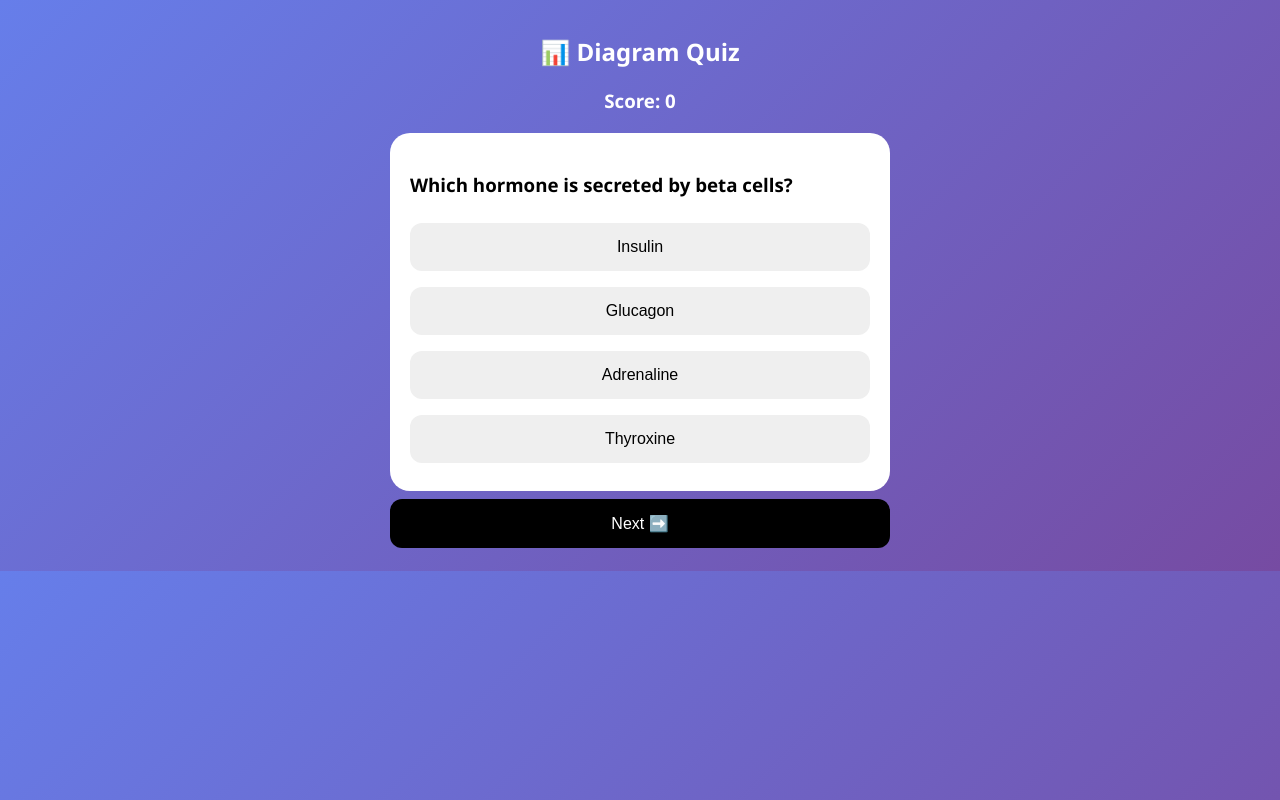
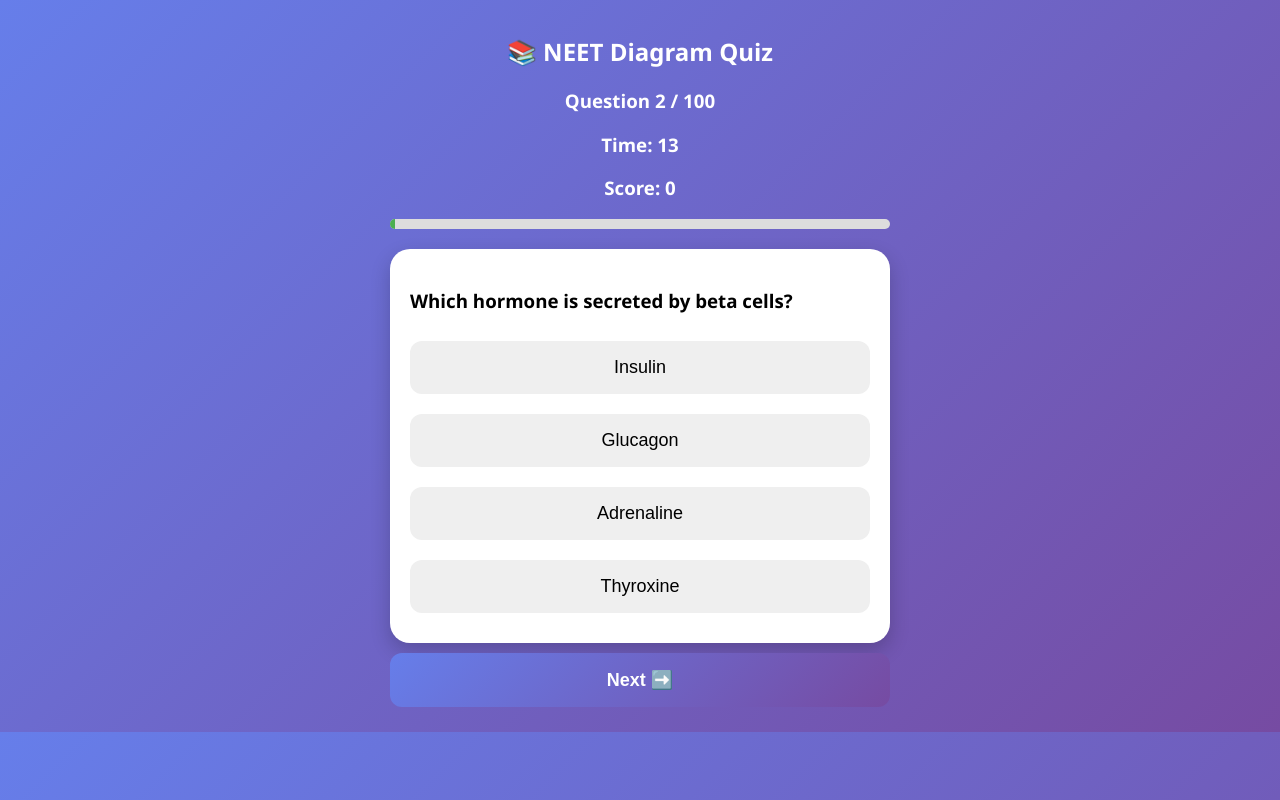
Before and after one commit to kamalkumar1153-jpg/Neet.2027, a plain HTML site: page index.html in a window 1280 px wide. Both pictures are taken after a click on the button "Next ➡️". Drawn offline with Linux system fonts and the light colour scheme.

Commit message:
Update quiz title and enhance UI elements

```diff
--- a/index.html
+++ b/index.html
@@ -1,7 +1,7 @@
 <!DOCTYPE html>
 <html>
 <head>
-  <title>NEET Diagram Quiz</title>
+  <title>NEET Pro Quiz</title>
   <meta name="viewport" content="width=device-width, initial-scale=1.0">
 
   <style>
@@ -17,11 +17,17 @@
       padding: 15px;
     }
 
+    .header {
+      text-align: center;
+      color: white;
+    }
+
     .card {
       background: white;
       border-radius: 20px;
       padding: 20px;
       margin-top: 20px;
+      box-shadow: 0 8px 20px rgba(0,0,0,0.2);
     }
 
     img {
@@ -32,20 +38,68 @@
 
     button {
       width: 100%;
-      padding: 15px;
-      margin: 8px 0;
+      padding: 16px;
+      margin: 10px 0;
+      font-size: 18px;
       border-radius: 12px;
       border: none;
-      font-size: 16px;
       cursor: pointer;
+      transition: 0.3s;
     }
 
-    .correct { background: green; color: white; }
-    .wrong { background: red; color: white; }
+    button:hover {
+      transform: scale(1.05);
+      box-shadow: 0 0 15px rgba(102,126,234,0.7);
+    }
+
+    button:active {
+      transform: scale(0.95);
+    }
+
+    .correct {
+      background: #4CAF50 !important;
+      color: white;
+      animation: pulse 0.5s;
+    }
+
+    .wrong {
+      background: #f44336 !important;
+      color: white;
+      animation: shake 0.4s;
+    }
+
+    @keyframes pulse {
+      0%{transform:scale(1)}
+      50%{transform:scale(1.1)}
+      100%{transform:scale(1)}
+    }
+
+    @keyframes shake {
+      0%{transform:translateX(0)}
+      25%{transform:translateX(-5px)}
+      50%{transform:translateX(5px)}
+      75%{transform:translateX(-5px)}
+      100%{transform:translateX(0)}
+    }
 
     .next-btn {
-      background: black;
+      background: linear-gradient(135deg, #667eea, #764ba2);
       color: white;
+      font-weight: bold;
+    }
+
+    .progress-bar {
+      height: 10px;
+      background: #ddd;
+      border-radius: 10px;
+      overflow: hidden;
+    }
+
+    .progress {
+      height: 100%;
+      width: 0%;
+      background: #4CAF50;
+      transition: 0.4s;
     }
   </style>
 </head>
@@ -53,12 +107,22 @@
 <body>
 
 <div class="container">
-  <h2 style="color:white;text-align:center;">📊 Diagram Quiz</h2>
-  <h3 id="score" style="color:white;text-align:center;">Score: 0</h3>
+
+  <div class="header">
+    <h2>📚 NEET Diagram Quiz</h2>
+    <h3 id="progressText"></h3>
+    <h3 id="timer">Time: 15</h3>
+    <h3 id="score">Score: 0</h3>
+  </div>
+
+  <div class="progress-bar">
+    <div class="progress" id="progressBar"></div>
+  </div>
 
   <div id="quiz" class="card"></div>
 
   <button class="next-btn" onclick="nextQ()">Next ➡️</button>
+
 </div>
 
 <script src="questions.js"></script>
@@ -66,35 +130,62 @@
 <script>
 let index = 0;
 let score = 0;
+let time = 15;
+let timer;
+let answered = false;
 
 function loadQ(){
+  clearInterval(timer);
+  time = 15;
+  answered = false;
+
   let q = questions[index];
+
+  document.getElementById("progressText").innerText =
+    `Question ${index+1} / ${questions.length}`;
+
+  document.getElementById("timer").innerText = "Time: " + time;
+
+  let percent = (index / questions.length) * 100;
+  document.getElementById("progressBar").style.width = percent + "%";
 
   document.getElementById("quiz").innerHTML = `
     <h3>${q.q}</h3>
 
-    ${q.img ? `<img src="${q.img}">` : ""}
+    ${q.img ? `
+      <img src="${q.img}"
+      onerror="this.src='https://via.placeholder.com/400x250?text=Image+Not+Found'">
+    ` : ""}
 
     ${q.options.map((opt,i)=>
       `<button onclick="checkAns(${i}, this)">${opt}</button>`
     ).join("")}
   `;
+
+  timer = setInterval(()=>{
+    time--;
+    document.getElementById("timer").innerText = "Time: " + time;
+    if(time==0) nextQ();
+  },1000);
 }
 
-function checkAns(i,btn){
+function checkAns(selected,btn){
+  if(answered) return;
+  answered = true;
+
   let correct = questions[index].answer;
   let buttons = document.querySelectorAll("#quiz button");
 
-  buttons.forEach((b,ind)=>{
-    if(ind==correct){
+  buttons.forEach((b,i)=>{
+    if(i==correct){
       b.classList.add("correct");
     } else {
       b.classList.add("wrong");
     }
-    b.disabled=true;
+    b.disabled = true;
   });
 
-  if(i==correct) score++;
+  if(selected==correct) score++;
 
   document.getElementById("score").innerText="Score: "+score;
 }
@@ -104,7 +195,11 @@ function nextQ(){
   if(index<questions.length){
     loadQ();
   } else {
-    document.body.innerHTML=`<h2>Finished 🎉</h2><h3>Score: ${score}</h3>`;
+    document.body.innerHTML=`
+      <h2 style="text-align:center;color:white;">🎉 Quiz Finished</h2>
+      <h2 style="text-align:center;color:white;">Score: ${score}/${questions.length}</h2>
+      <button onclick="location.reload()">Restart</button>
+    `;
   }
 }
 
```
